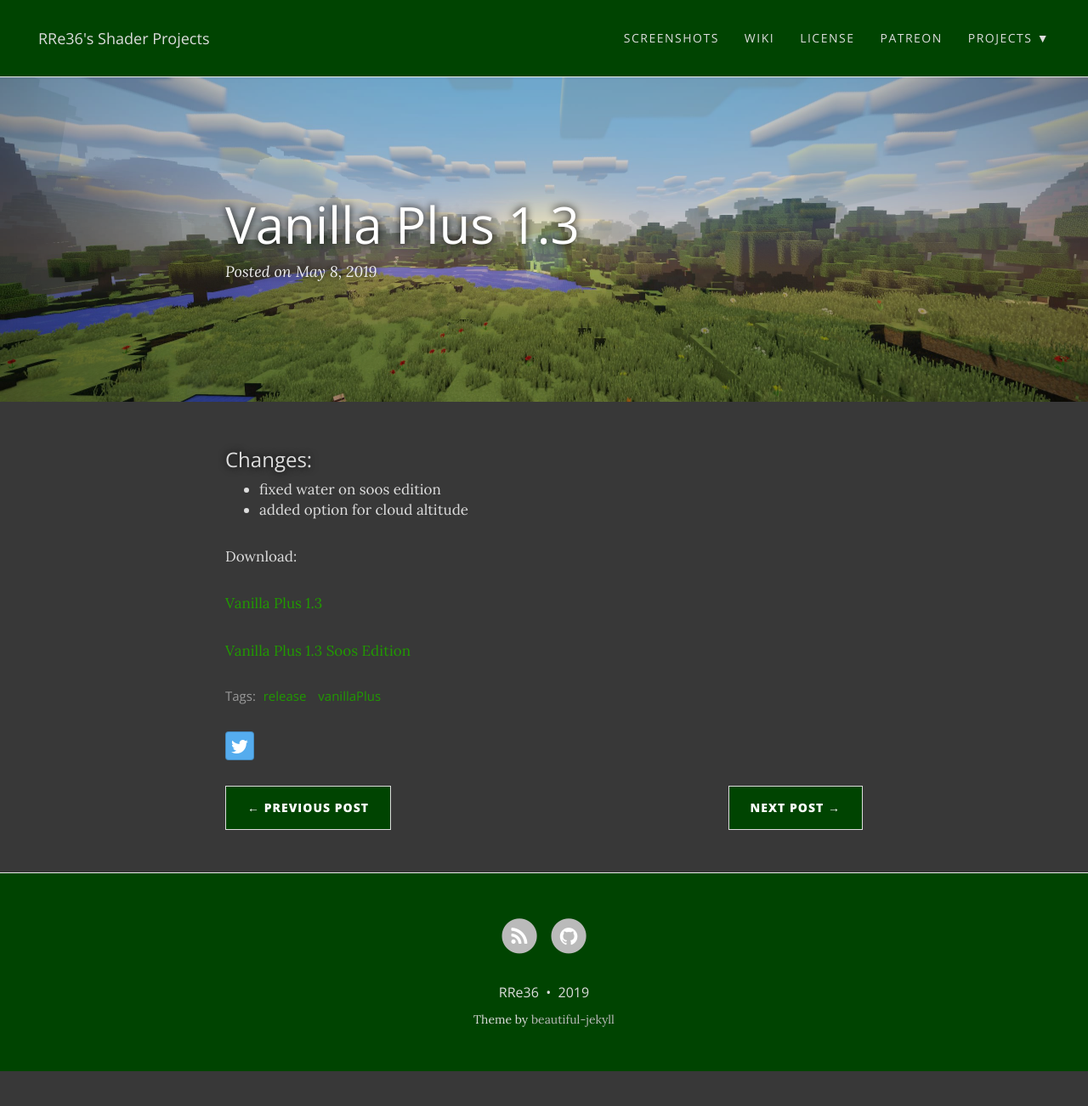
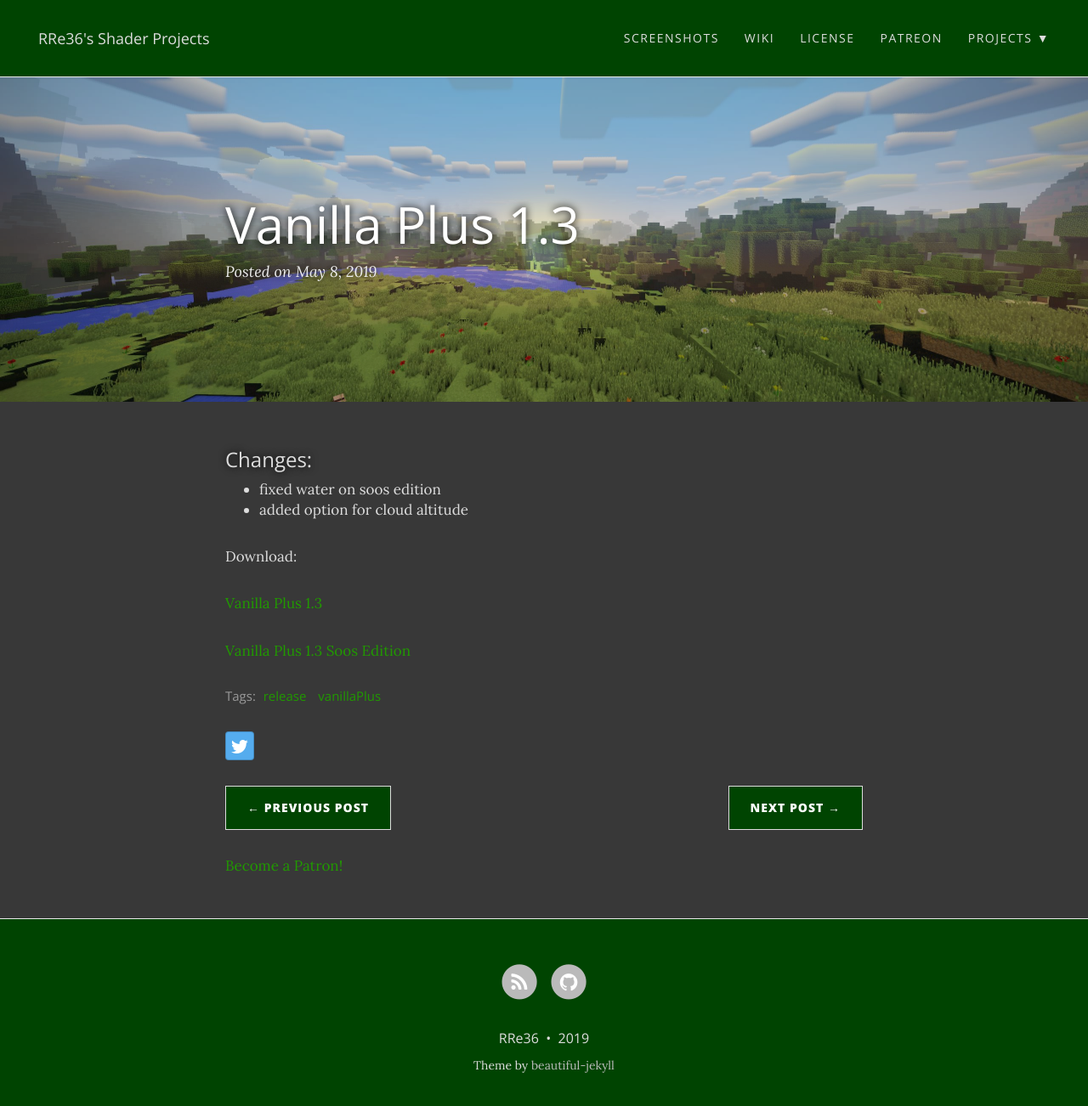
Before and after one commit to rre36/glProjectsWeb, a Jekyll site: the page built from _posts/2019-05-08-vplus_1.3.md, in a window 1280 px wide and 1315 px high. Shown: the top 1302 px of the window at 85% size. Built offline with Jekyll 4.4.1, drawn with Linux system fonts in a browser that asks for light colours; nearby versions of some CDN libraries; comment, search, counter and statistics services are not loaded.

Commit message:
Update post.html

```diff
--- a/_layouts/post.html
+++ b/_layouts/post.html
@@ -65,6 +65,10 @@ layout: base
         {% endif %}
       </ul>
 
+      <p> </p>
+      <a href="https://www.patreon.com/bePatron?u=19790203" data-patreon-widget-type="become-patron-button">Become a Patron!</a>
+      <script async src="https://c6.patreon.com/becomePatronButton.bundle.js"></script>
+
       {% if page.comments %}
         <div class="disqus-comments">
           {% include disqus.html %}
```
